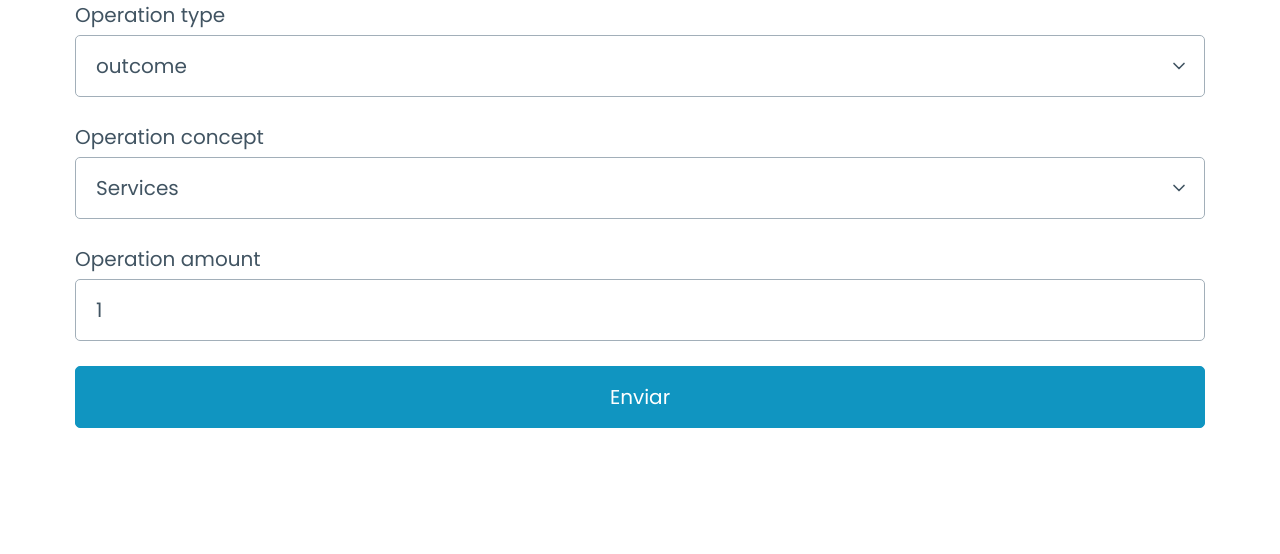
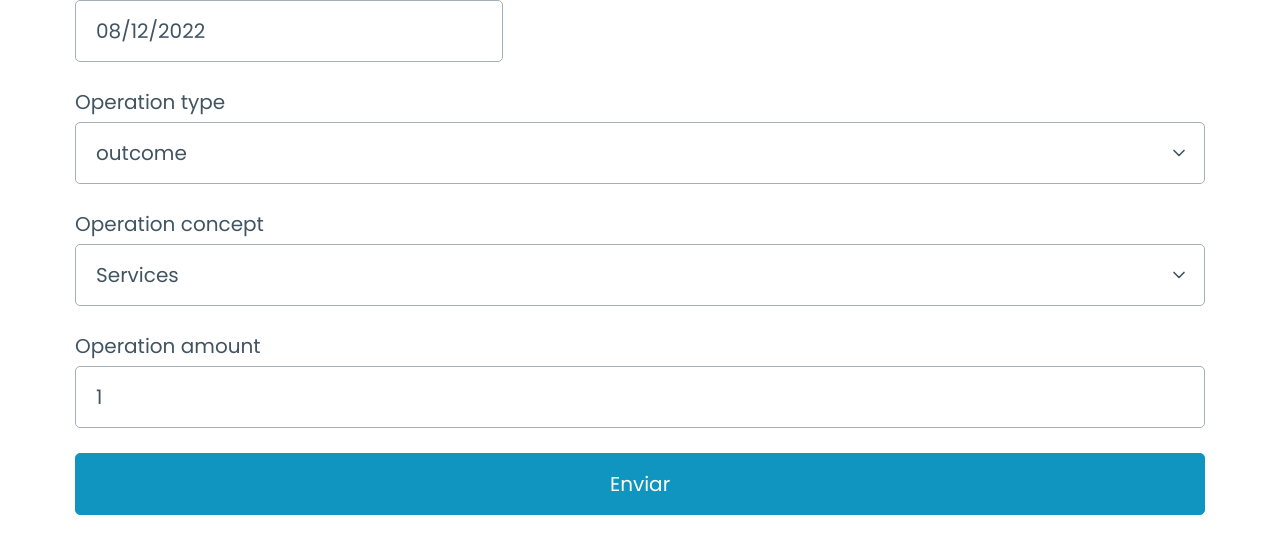
Before and after one commit to Zaniuk/AlkemyChallenge, a React (Vite) app in the folder client/: page /create in a window 1280 px wide. Shown: the top 554 px of the page. Built offline with nearby package versions, Linux system fonts and the light colour scheme.

Commit message:
added date to components (this need refactoring ASAP)

```diff
--- a/client/src/components/Create/CreateOperation.jsx
+++ b/client/src/components/Create/CreateOperation.jsx
@@ -2,18 +2,23 @@ import React from 'react'
 import SelectConcept from '../Reusable/SelectConcept'
 import { useState } from 'react'
 import { createOpr } from '../../helpers/helpers.js'
+import DatePicker from 'react-datepicker'
 
 export default function CreateOperation() {
     const [concept, setConcept] = useState('Taxes')
     const [type, setType] = useState('outcome')
     const [amount, setAmount] = useState(1)
     const token = sessionStorage.getItem('token')
+    const [startDate, setStartDate] = useState(new Date());
+
     return (
         <section className="container">
             <form onSubmit={e => {
                 e.preventDefault()
                 if (token) {
-                    createOpr({ concept, amount, type, token })
+                    const date = new Date(startDate).toISOString()
+                    console.log(date)
+                    createOpr({ concept, amount, type, token, date })
                         .then(res => {
                             if (res) {
                                 setTimeout(() => {
@@ -21,11 +26,14 @@ export default function CreateOperation() {
                                 }, 500)
                             }
                         })
-                }else{
+                } else {
                     location.replace('/login')
                 }
 
             }}>
+                <label>
+                    <DatePicker selected={startDate} onChange={(date) => setStartDate(date)} />
+                </label>
                 <label>
                     <span>Operation type</span>
                     <select name="type" id="type" value={type} onChange={e => {
--- a/client/src/components/EditOperation/OutcomeForm/OutcomeForm.jsx
+++ b/client/src/components/EditOperation/OutcomeForm/OutcomeForm.jsx
@@ -3,18 +3,20 @@ import {getOne, updateOne } from '../../../helpers/helpers'
 import DatePicker from 'react-datepicker'
 import "react-datepicker/dist/react-datepicker.css";
 export default function OutcomeForm({id}) {
-    const [operation, setOperation] = useState({})
     const [date, setDate] = useState()
     const [concept, setConcept] = useState('')
     const [amount, setAmount] = useState(0)
+    const token = sessionStorage.getItem('token')
+    const [startDate, setStartDate] = useState(new Date());
 
     useEffect(() => {
         getOne(id)
             .then(res => {
                 setOperation(res)
-                setDate(new Date(res.date))
+                setDate(res.date)
                 setConcept(res.concept)
                 setAmount(res.amount)
+                console.log(date)
             })
     }, [])
   return (
@@ -29,9 +31,7 @@ export default function OutcomeForm({id}) {
     }}>
       <label>
         <span>Date</span>
-        <DatePicker selected={date} onChange={date => {
-            console.log(date)
-        }}/>
+        <DatePicker selected={startDate} onChange={(date) => setStartDate(date)} />
       </label>
       <label>
         <span>Concept</span>
```
